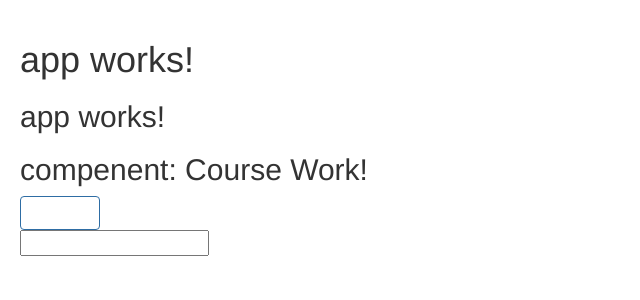
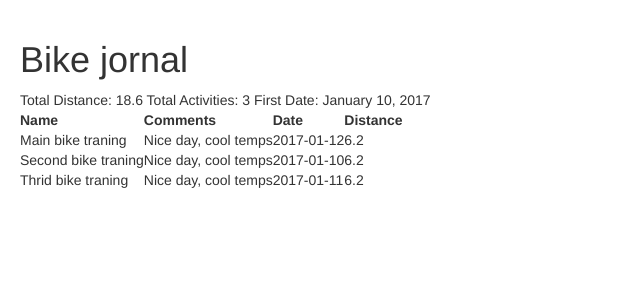
Before and after one commit to yigalgru1/Coursues, an Angular app in the folder aaa/: page / in a window 1280 px wide. Shown: the top 300 px of the page, without its empty margins (0-640 px from the left). Built offline with nearby package versions, Linux system fonts and the light colour scheme.

Commit message:
add activity table

```diff
--- a/aaa/src/app/activity-list/activity-list.component.html
+++ b/aaa/src/app/activity-list/activity-list.component.html
@@ -1,3 +1,22 @@
-<p>
-  activity-list works!
-</p>
+Total Distance: {{totalDistance}}
+Total Activities: {{totalActivities}}
+First Date: {{firstDate | date: 'longDate'}}
+
+<table>
+  <thead>
+    <tr>
+        <th>Name</th>
+        <th>Comments</th>
+        <th>Date</th>
+        <th>Distance</th>
+    </tr>
+  </thead>
+  <tbody>
+    <tr *ngFor="let activity of activities" >
+      <td>{{activity.name}}</td>
+      <td>{{activity.comments}}</td>
+      <td>{{activity.date | date:"yyyy-MM-dd"}}</td>
+      <td>{{activity.distance}}</td>
+    </tr>
+  </tbody>
+</table>
--- a/aaa/src/app/app.component.html
+++ b/aaa/src/app/app.component.html
@@ -1,5 +1,5 @@
 <h1>
   {{title}}
 </h1>
-<h2 [textContent]="title"></h2>
-<app-course></app-course>
+
+<app-activity-list></app-activity-list>
--- a/aaa/src/app/app.component.ts
+++ b/aaa/src/app/app.component.ts
@@ -6,5 +6,5 @@ import { Component } from '@angular/core';
   styleUrls: ['./app.component.css']
 })
 export class AppComponent {
-  title = 'app works!';
+  title = 'Bike jornal';
 }
--- a/aaa/src/app/services/activity.service.ts
+++ b/aaa/src/app/services/activity.service.ts
@@ -21,8 +21,8 @@ export class ActivityService {
   }
 
   getFirstDate(allActivities: IActivity[]) {
-    let earlistDate = new Date('1/1/9999');
-    for (let i = 0; i < allActivities.length, i++;) {
+    var earlistDate = new Date("01/01/9999");
+    for (var i = 0; i < allActivities.length; i++) {
       var currentDate = allActivities[i].date;
       if (currentDate < earlistDate) {
         earlistDate = currentDate;
--- a/aaa/src/app/shared/activities.ts
+++ b/aaa/src/app/shared/activities.ts
@@ -22,7 +22,7 @@ export const SAVED_ACTIVITIRS: IActivity[] = [
         distance: 6.2,
         date:new Date('01/11/2017'),
         comments: "Nice day, cool temps",
-        gpxData: '../../assents/gpx/2017-12-11.21.45.31.gpx'
+        gpxData: '../../assents/gpx/2017-12-11.21.41.13.gpx'
     },
 
 ]
```
